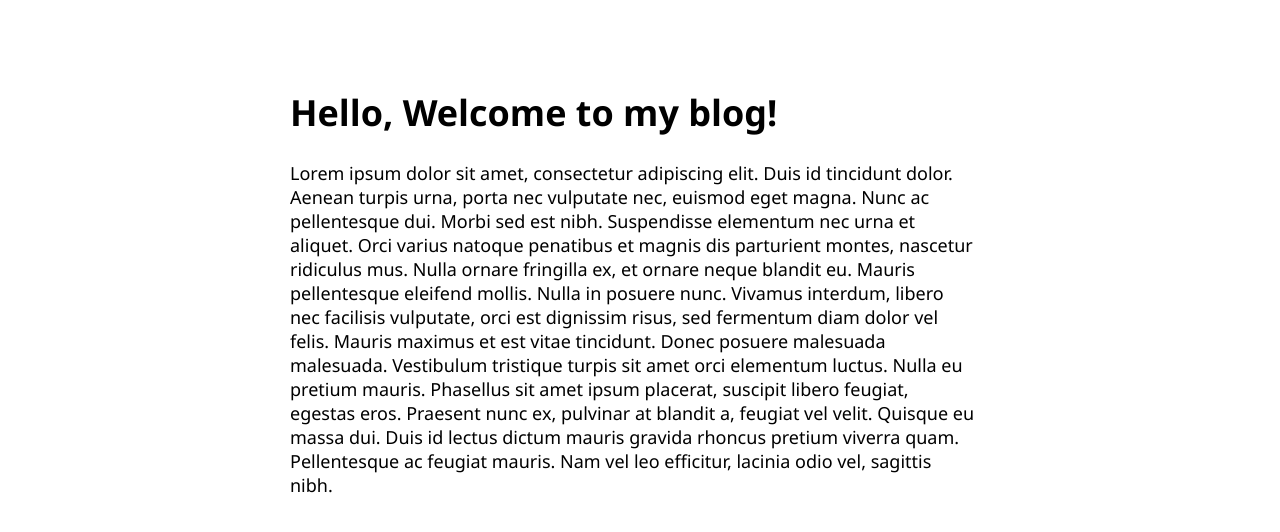
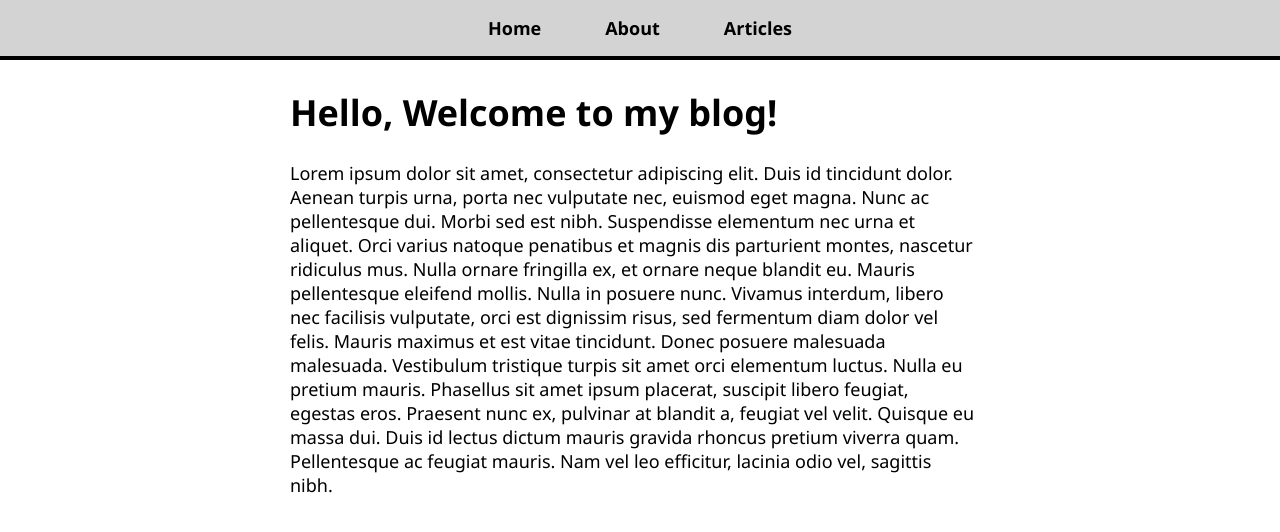
Before and after one commit to basilmaben/LinkedinBlog, a React (Create React App) app: page / in a window 1280 px wide. Shown: the top 532 px of the page. Built offline with nearby package versions, Linux system fonts and the light colour scheme.

Commit message:
Navbar imported

```diff
--- a/src/App.js
+++ b/src/App.js
@@ -1,10 +1,11 @@
 import './App.css';
-import React, {Component} from 'react';
+import React /* {Component} */ from 'react';
 import { BrowserRouter as Router, Route } from 'react-router-dom';
 import HomePage from './pages/HomePage';
 import AboutPage from './pages/AboutPage';
 import ArticlesList from './pages/ArticlesList';
 import ArticlePage from './pages/ArticlePage';
+import NavBar from './NavBar';
 
 
 function App() {
@@ -12,6 +13,7 @@ function App() {
 
       <Router>
          <div className="App">
+           <NavBar/>
            <div id ="page-body">
          <Route path = "/" component = {HomePage} exact/>
          <Route path = '/about' component = {AboutPage}/>
```
